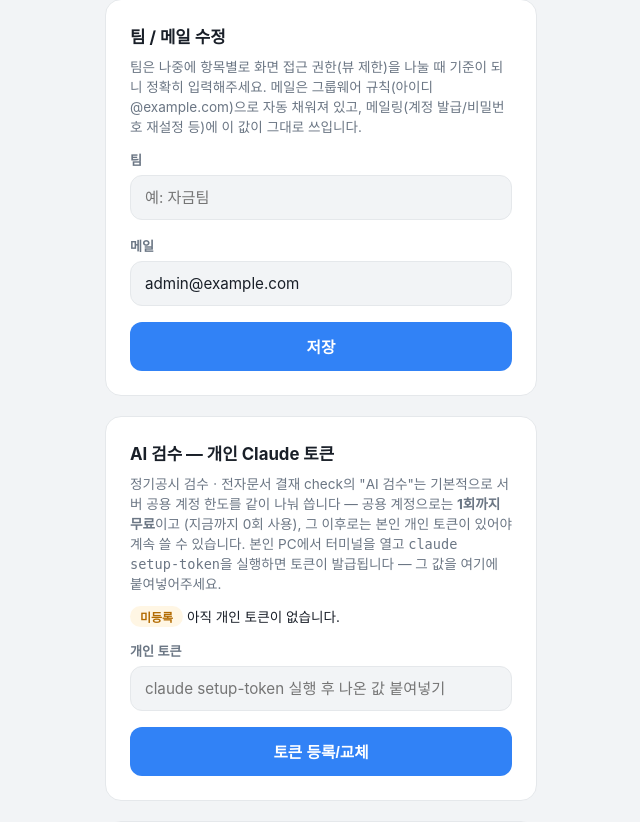
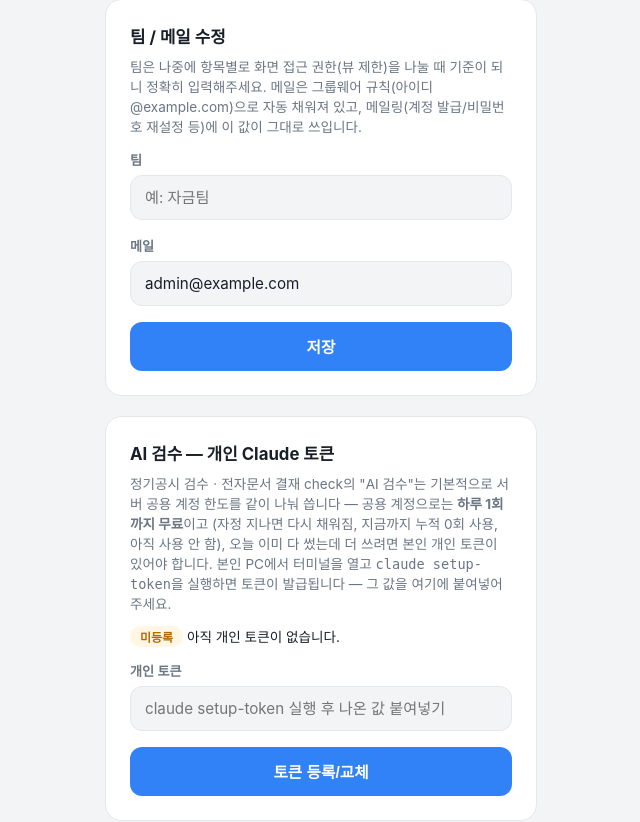
Before and after one commit to leesumin423/zzi_ori, a Flask app: page /account in a window 1280 px wide. Shown: the part 330-1152 px from the top of the page, without its empty margins (319-959 px from the left). Run offline with Flask 3, Linux system fonts and the light colour scheme; the visitor is signed in with stand-in values (Sample User, id 1); data comes from the database, SQL or seed files in the repository; some web fonts are replaced.

Commit message:
통합포털: AI 검수 무료체험을 평생 1회 → 하루 1회로 변경
ai_shared_uses(누적, 참고용)는 유지하고 ai_shared_use_date(마지막 사용일)를
추가해 매일 자정 지나면 다시 1회 무료로 리셋되게 했다. 관리자는 기존과 동일하게
무제한.

Co-Authored-By: Claude Sonnet 5 <noreply@anthropic.com>

```diff
--- a/통합포털/app.py
+++ b/통합포털/app.py
@@ -334,8 +334,9 @@ def current_user():
 def _resolve_ai_review_auth(user):
     """AI 검수(정기공시/전자문서 결재 check 공통) 실행 전에 호출 — 반환:
     (oauth_token, blocked_message). oauth_token이 있으면 그 사람 개인 토큰으로
-    실행하면 되고, 없고 무료 체험도 다 썼으면 blocked_message가 채워진다(이 경우
-    실제 AI 호출을 하지 말고 이 메시지를 그대로 결과의 error로 보여주면 된다).
+    실행하면 되고, 없고 오늘 무료 체험도 이미 썼으면 blocked_message가 채워진다
+    (이 경우 실제 AI 호출을 하지 말고 이 메시지를 그대로 결과의 error로 보여주면 됨).
+    무료 체험은 평생 1회가 아니라 "하루 1회"— 매일 자정 지나면 다시 채워진다.
 
     관리자는 예외 — 서버에 로그인된 공용 Claude 계정이 애초에 관리자 본인 계정이라
     무제한으로 쓸 수 있게 한다. 무료체험 제한은 관리자가 아닌 사람에게만 적용된다."""
@@ -344,10 +345,10 @@ def _resolve_ai_review_auth(user):
     token = (user.get('claude_oauth_token') or '').strip()
     if token:
         return token, None
-    if (user.get('ai_shared_uses') or 0) >= hub_db.FREE_SHARED_AI_USES:
+    if hub_db.used_shared_ai_today(user):
         return None, (
-            f"AI 검수 무료 체험({hub_db.FREE_SHARED_AI_USES}회)을 이미 사용하셨습니다 — "
-            "계속 쓰려면 본인 Claude 계정 토큰이 필요합니다. PC에서 'claude setup-token' "
+            "오늘의 AI 검수 무료 체험을 이미 사용하셨습니다 — 내일 다시 1회 무료로 쓸 수 있어요. "
+            "지금 바로 계속 쓰려면 본인 Claude 계정 토큰이 필요합니다. PC에서 'claude setup-token' "
             "실행 후 발급받은 토큰을 '내 정보' 화면에 등록해주세요."
         )
     return None, None
--- a/통합포털/hub_db.py
+++ b/통합포털/hub_db.py
@@ -251,6 +251,9 @@ def _get_conn():
         # 무료로 쓸 수 있게 한다(ai_shared_uses로 횟수 추적).
         ("users", "claude_oauth_token", "TEXT"),
         ("users", "ai_shared_uses", "INTEGER NOT NULL DEFAULT 0"),
+        # 무료체험은 평생 1회가 아니라 "하루 1회"다 — 그날 마지막으로 공용 계정을
+        # 쓴 날짜만 저장해두고, 오늘 날짜와 같으면 이미 썼다고 본다.
+        ("users", "ai_shared_use_date", "TEXT"),
     ]:
         try:
             conn.execute(f"ALTER TABLE {table} ADD COLUMN {column} {coldef}")
@@ -295,8 +298,8 @@ def verify_login(username, password):
 def get_user_by_id(user_id):
     conn = _get_conn()
     row = conn.execute(
-        "SELECT id, username, display_name, is_admin, email, team, claude_oauth_token, ai_shared_uses "
-        "FROM users WHERE id = ?", (user_id,)
+        "SELECT id, username, display_name, is_admin, email, team, claude_oauth_token, "
+        "ai_shared_uses, ai_shared_use_date FROM users WHERE id = ?", (user_id,)
     ).fetchone()
     conn.close()
     if not row:
@@ -304,7 +307,7 @@ def get_user_by_id(user_id):
     return {
         "id": row[0], "username": row[1], "display_name": row[2], "is_admin": bool(row[3]),
         "email": row[4], "team": row[5],
-        "claude_oauth_token": row[6], "ai_shared_uses": row[7] or 0,
+        "claude_oauth_token": row[6], "ai_shared_uses": row[7] or 0, "ai_shared_use_date": row[8],
     }
 
 
@@ -365,11 +368,21 @@ def clear_claude_oauth_token(user_id):
 
 
 def increment_ai_shared_uses(user_id):
-    """개인 토큰이 없는 사람이 공용 계정으로 AI 검수를 1회 실행했을 때 호출합니다."""
+    """개인 토큰이 없는 사람이 공용 계정으로 AI 검수를 1회 실행했을 때 호출합니다.
+    ai_shared_uses는 누적(참고용) 카운트, ai_shared_use_date는 "오늘 이미 썼는지"
+    판단용 — 매일 자정 지나면 자동으로 다시 1회 무료가 된다."""
+    today = datetime.now().strftime("%Y-%m-%d")
     conn = _get_conn()
     with conn:
-        conn.execute("UPDATE users SET ai_shared_uses = ai_shared_uses + 1 WHERE id = ?", (user_id,))
+        conn.execute(
+            "UPDATE users SET ai_shared_uses = ai_shared_uses + 1, ai_shared_use_date = ? WHERE id = ?",
+            (today, user_id),
+        )
     conn.close()
+
+
+def used_shared_ai_today(user) -> bool:
+    return user.get('ai_shared_use_date') == datetime.now().strftime("%Y-%m-%d")
 
 
 def update_profile(user_id, team, email):
--- a/통합포털/templates/account.html
+++ b/통합포털/templates/account.html
@@ -57,14 +57,16 @@
       <h2>AI 검수 — 개인 Claude 토큰</h2>
       <p style="color:var(--text-secondary); font-size:0.85rem; margin-top:-8px;">
         정기공시 검수ㆍ전자문서 결재 check의 "AI 검수"는 기본적으로 서버 공용 계정 한도를
-        같이 나눠 씁니다 — 공용 계정으로는 <b>{{ ai_free_uses }}회까지 무료</b>이고
-        (지금까지 {{ user.ai_shared_uses or 0 }}회 사용), 그 이후로는 본인 개인 토큰이 있어야
-        계속 쓸 수 있습니다. 본인 PC에서 터미널을 열고 <code>claude setup-token</code>을
-        실행하면 토큰이 발급됩니다 — 그 값을 여기에 붙여넣어주세요.
+        같이 나눠 씁니다 — 공용 계정으로는 <b>하루 {{ ai_free_uses }}회까지 무료</b>이고
+        (자정 지나면 다시 채워짐, 지금까지 누적 {{ user.ai_shared_uses or 0 }}회 사용,
+        {% if user.ai_shared_use_date %}마지막 사용일 {{ user.ai_shared_use_date }}{% else %}아직 사용 안 함{% endif %}),
+        오늘 이미 다 썼는데 더 쓰려면 본인 개인 토큰이 있어야 합니다. 본인 PC에서 터미널을
+        열고 <code>claude setup-token</code>을 실행하면 토큰이 발급됩니다 — 그 값을 여기에
+        붙여넣어주세요.
       </p>
       {% if user.claude_oauth_token %}
       <p style="font-size:0.85rem;"><span class="badge pass">등록됨</span> 개인 토큰으로 AI 검수가 실행됩니다.</p>
-      <form method="post" action="{{ url_for('account_clear_claude_token') }}" onsubmit="return confirm('등록된 토큰을 삭제할까요? 이후엔 다시 공용 계정 한도를 쓰게 됩니다(무료 횟수를 이미 썼다면 새 토큰을 등록하기 전까진 AI 검수를 못 씁니다).');">
+      <form method="post" action="{{ url_for('account_clear_claude_token') }}" onsubmit="return confirm('등록된 토큰을 삭제할까요? 이후엔 다시 공용 계정 한도(하루 1회)를 쓰게 됩니다.');">
         <button type="submit" class="btn-sm">토큰 삭제</button>
       </form>
       {% else %}
```
